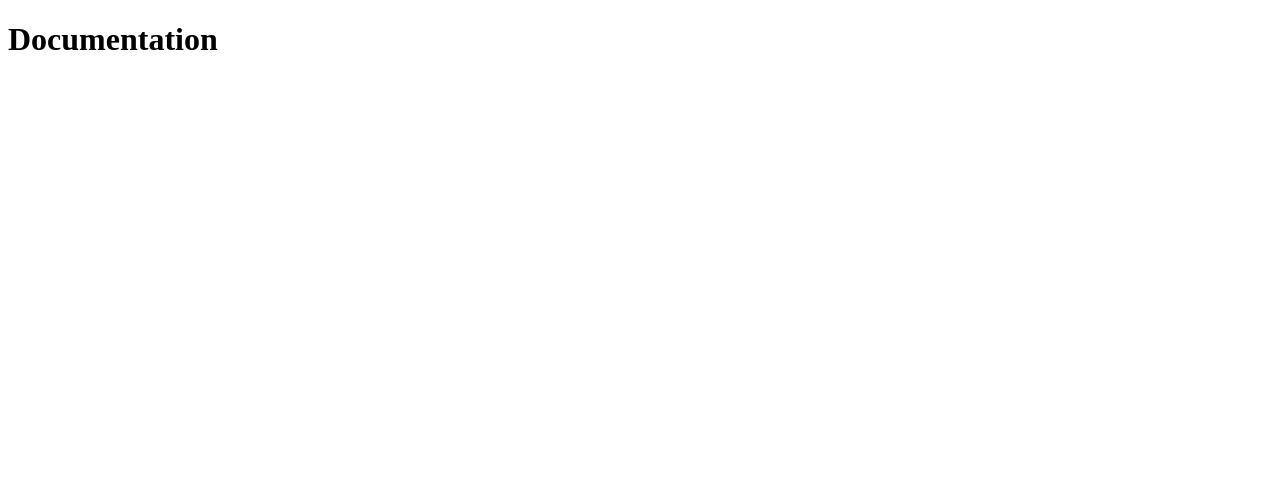
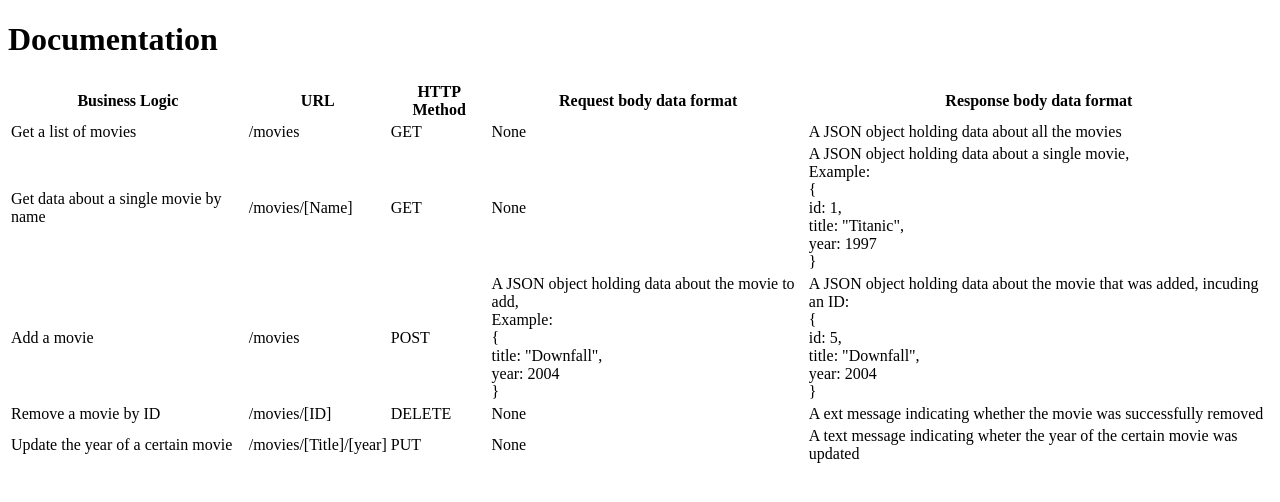
Before and after one commit to ETweb51/movie_api, a website: page public/documentation.html in a window 1280 px wide. Drawn offline with Linux system fonts and the light colour scheme.

Commit message:
Add documentation

```diff
--- a/public/documentation.html
+++ b/public/documentation.html
@@ -9,6 +9,76 @@
 
 <body>
   <h1>Documentation</h1>
+  <table>
+    <thead>
+      <tr>
+        <th>Business Logic</th>
+        <th>URL</th>
+        <th>HTTP Method</th>
+        <th>Request body data format</th>
+        <th>Response body data format</th>
+      </tr>
+    </thead>
+    <tbody>
+      <tr>
+        <td>Get a list of movies</td>
+        <td>/movies</td>
+        <td>GET</td>
+        <td>None</td>
+        <td>A JSON object holding data about all the movies</td>
+      </tr>
+      <tr>
+        <td>Get data about a single movie by name</td>
+        <td>/movies/[Name]</td>
+        <td>GET</td>
+        <td>None</td>
+        <td>
+          A JSON object holding data about a single movie,<br>
+          Example:<br>
+          {<br>
+            id: 1,<br>
+            title: "Titanic",<br>
+            year: 1997<br>
+          }
+        </td>
+      </tr>
+      <tr>
+        <td>Add a movie</td>
+        <td>/movies</td>
+        <td>POST</td>
+        <td>
+          A JSON object holding data about the movie to add,<br>
+          Example:<br>
+          {<br>
+            title: "Downfall",<br>
+            year: 2004<br>
+          }
+        </td>
+        <td>
+          A JSON object holding data about the movie that was added, incuding an ID:<br>
+          {<br>
+            id: 5,<br>
+            title: "Downfall",<br>
+            year: 2004<br>
+          }
+        </td>
+      </tr>
+      <tr>
+        <td>Remove a movie by ID</td>
+        <td>/movies/[ID]</td>
+        <td>DELETE</td>
+        <td>None</td>
+        <td>A ext message indicating whether the movie was successfully removed</td>
+      </tr>
+      <tr>
+        <td>Update the year of a certain movie</td>
+        <td>/movies/[Title]/[year]</td>
+        <td>PUT</td>
+        <td>None</td>
+        <td>A text message indicating wheter the year of the certain movie was updated</td>
+      </tr>
+    </tbody>
+  </table>
 </body>
 
 </html>
```
